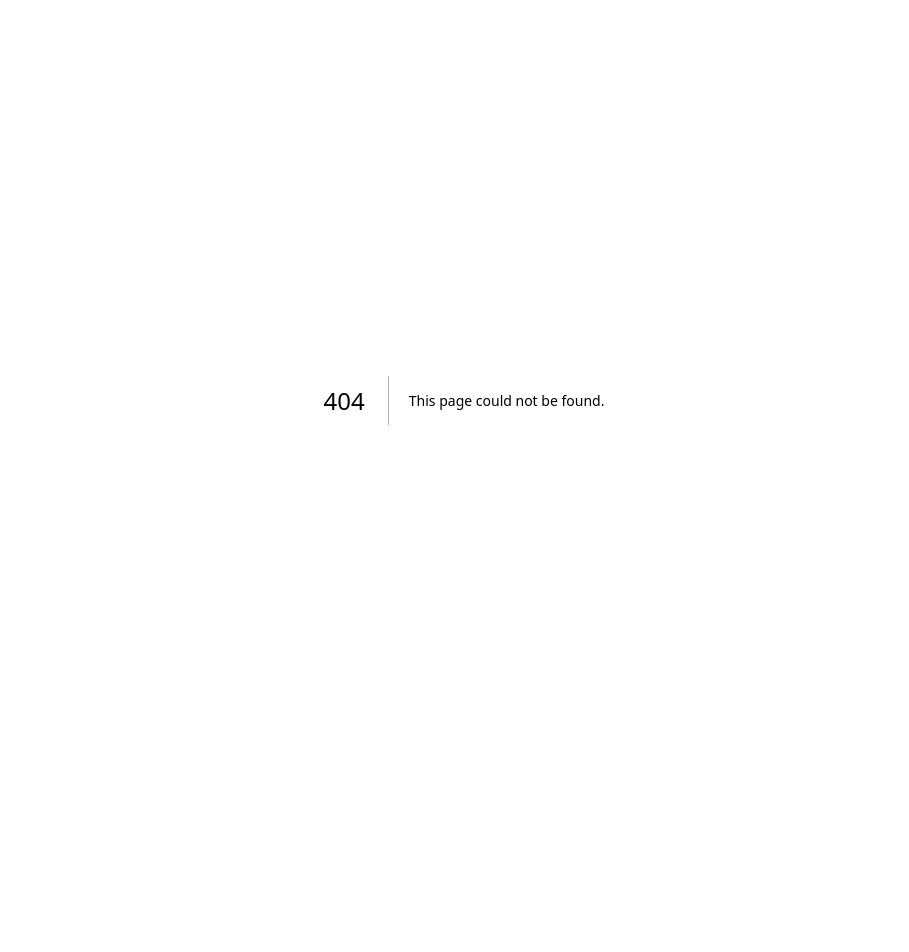
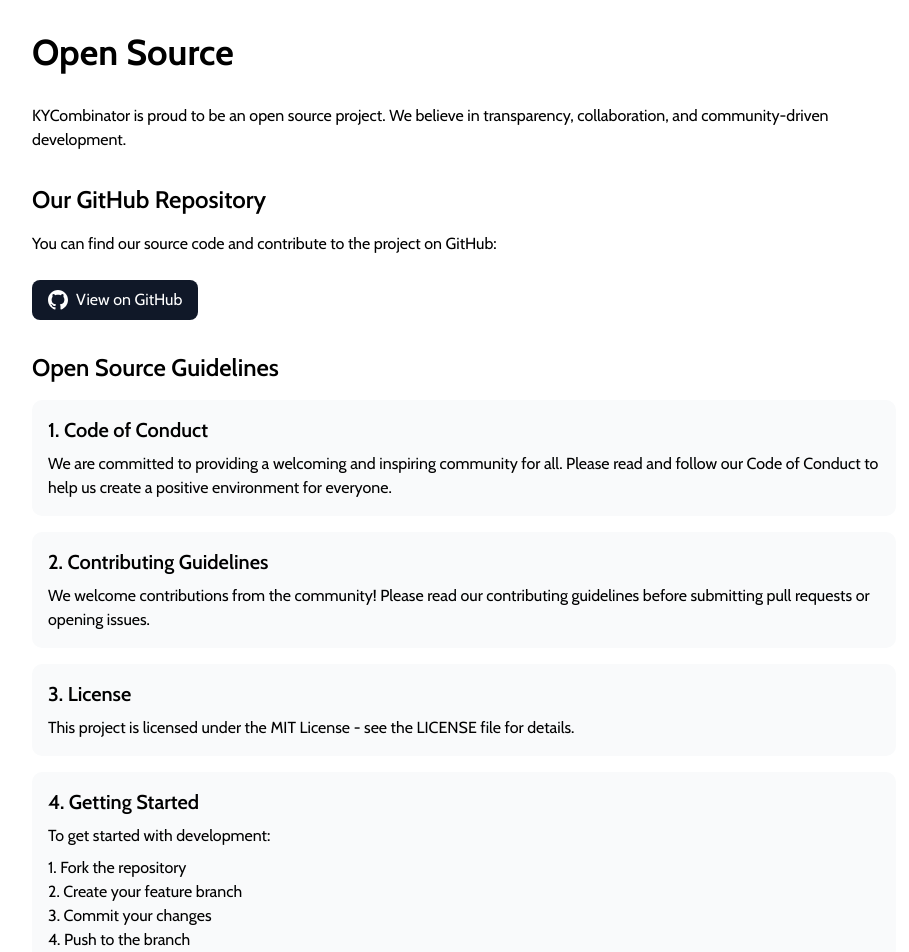
Before and after one commit to KYCombinator/website, a Next.js app: page /opensource in a window 1280 px wide. Before the commit this address had no page. Shown: the top 952 px of the page, without its empty margins (176-1085 px from the left). Before the commit the page ends 800 px from the top, so only its background shows below. Built offline with nearby package versions, Linux system fonts and the light colour scheme.

Commit message:
add open source

```diff
--- /dev/null
+++ b/src/app/opensource/page.tsx
@@ -0,0 +1,59 @@
+export default function OpenSourcePage() {
+  return (
+    <div className="container mx-auto px-4 py-8 max-w-4xl">
+      <h1 className="text-4xl font-bold mb-8">Open Source</h1>
+
+      <div className="prose prose-lg">
+        <p className="mb-6">
+          KYCombinator is proud to be an open source project. We believe in transparency, collaboration, and community-driven development.
+        </p>
+
+        <h2 className="text-2xl font-semibold mt-8 mb-4">Our GitHub Repository</h2>
+        <p className="mb-6">
+          You can find our source code and contribute to the project on GitHub:
+        </p>
+        <a
+          href="https://github.com/KYCombinator/"
+          target="_blank"
+          rel="noopener noreferrer"
+          className="inline-flex items-center px-4 py-2 bg-gray-900 text-white rounded-md hover:bg-gray-800 transition-colors"
+        >
+          <svg className="w-5 h-5 mr-2" fill="currentColor" viewBox="0 0 24 24">
+            <path d="M12 0c-6.626 0-12 5.373-12 12 0 5.302 3.438 9.8 8.207 11.387.599.111.793-.261.793-.577v-2.234c-3.338.726-4.033-1.416-4.033-1.416-.546-1.387-1.333-1.756-1.333-1.756-1.089-.745.083-.729.083-.729 1.205.084 1.839 1.237 1.839 1.237 1.07 1.834 2.807 1.304 3.492.997.107-.775.418-1.305.762-1.604-2.665-.305-5.467-1.334-5.467-5.931 0-1.311.469-2.381 1.236-3.221-.124-.303-.535-1.524.117-3.176 0 0 1.008-.322 3.301 1.23.957-.266 1.983-.399 3.003-.404 1.02.005 2.047.138 3.006.404 2.291-1.552 3.297-1.23 3.297-1.23.653 1.653.242 2.874.118 3.176.77.84 1.235 1.911 1.235 3.221 0 4.609-2.807 5.624-5.479 5.921.43.372.823 1.102.823 2.222v3.293c0 .319.192.694.801.576 4.765-1.589 8.199-6.086 8.199-11.386 0-6.627-5.373-12-12-12z"/>
+          </svg>
+          View on GitHub
+        </a>
+
+        <h2 className="text-2xl font-semibold mt-8 mb-4">Open Source Guidelines</h2>
+        <div className="space-y-4">
+          <div className="bg-gray-50 p-4 rounded-lg">
+            <h3 className="text-xl font-semibold mb-2">1. Code of Conduct</h3>
+            <p>We are committed to providing a welcoming and inspiring community for all. Please read and follow our Code of Conduct to help us create a positive environment for everyone.</p>
+          </div>
+
+          <div className="bg-gray-50 p-4 rounded-lg">
+            <h3 className="text-xl font-semibold mb-2">2. Contributing Guidelines</h3>
+            <p>We welcome contributions from the community! Please read our contributing guidelines before submitting pull requests or opening issues.</p>
+          </div>
+
+          <div className="bg-gray-50 p-4 rounded-lg">
+            <h3 className="text-xl font-semibold mb-2">3. License</h3>
+            <p>This project is licensed under the MIT License - see the LICENSE file for details.</p>
+          </div>
+
+          <div className="bg-gray-50 p-4 rounded-lg">
+            <h3 className="text-xl font-semibold mb-2">4. Getting Started</h3>
+            <p>To get started with development:</p>
+            <ol className="list-decimal list-inside mt-2">
+              <li>Fork the repository</li>
+              <li>Create your feature branch</li>
+              <li>Commit your changes</li>
+              <li>Push to the branch</li>
+              <li>Create a new Pull Request</li>
+            </ol>
+          </div>
+        </div>
+      </div>
+    </div>
+  )
+}
--- a/src/app/waiver/page.tsx
+++ b/src/app/waiver/page.tsx
@@ -49,7 +49,7 @@
           <div className="bg-blue-50 rounded-lg p-6 flex gap-4">
             <AlertTriangle className="h-6 w-6 text-blue-600 flex-shrink-0" />
             <p className="text-blue-800">
-              By completing and submitting this Google Form, I acknowledge that my electronic submission constitutes my agreement to this waiver and serves as my legal signature.
+              This waiver was last updated on March 1st, 2025 at 12:00 PM EST.
             </p>
           </div>
         </div>
```
Also changed, not shown: 1 other file (tests, documents, lock files or other folders).
